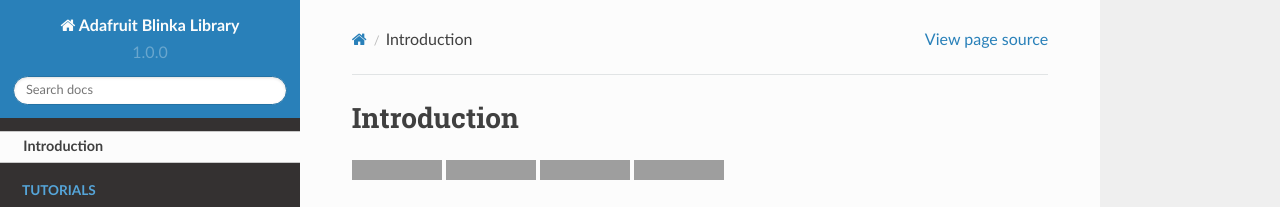
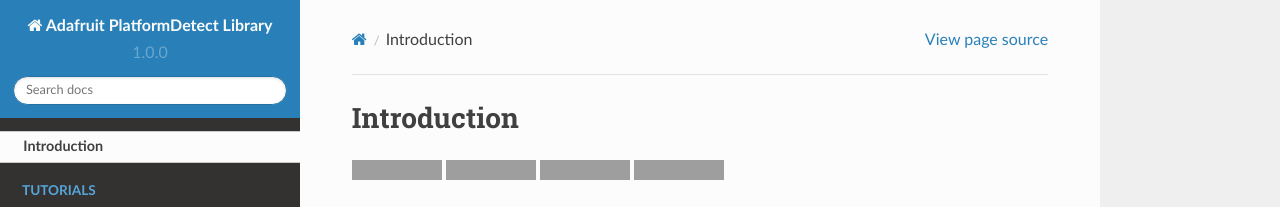
Before and after one commit to adafruit/Adafruit_Python_PlatformDetect, a Sphinx documentation site: the page built from docs/index.rst, in a window 1280 px wide. Shown: the top 207 px of the page. Built offline with Sphinx 7.4.7 and the Read the Docs theme 2.0.0, drawn with Linux system fonts in a browser that asks for light colours; grey boxes are pictures that could not be loaded.

Commit message:
Fix documentation title
Using the Blinka title is canibalizing page rank for the real Blinka library docs.

```diff
--- a/docs/conf.py
+++ b/docs/conf.py
@@ -36,7 +36,7 @@
 master_doc = "index"
 
 # General information about the project.
-project = "Adafruit Blinka Library"
+project = "Adafruit PlatformDetect Library"
 copyright = "2017 Adafruit Industries"
 author = "Brennen Bearnes"
 
```
